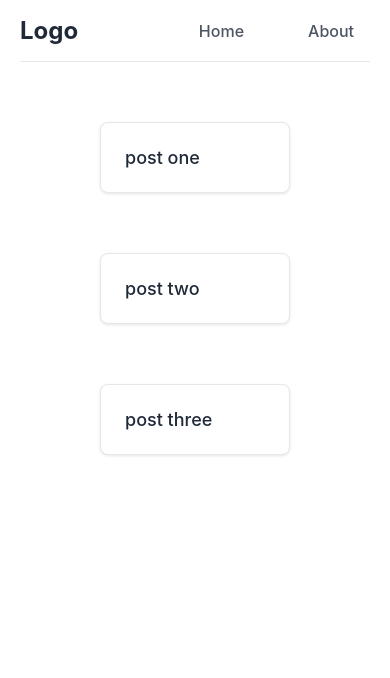
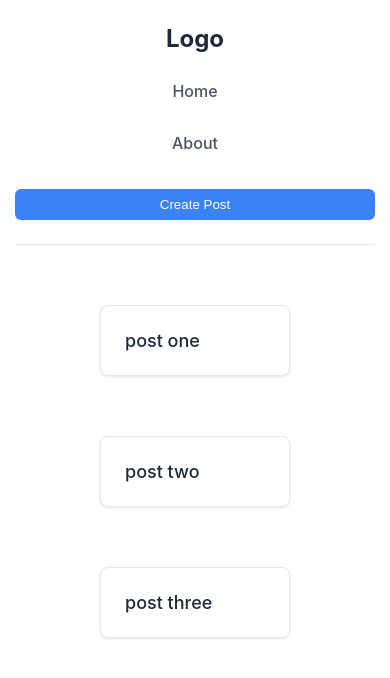
Before and after one commit to zinmyolatt03/react-tuto, a React (Create React App) app: page / in a window 390 px wide. Shown: the top 678 px of the page. Built offline with nearby package versions, Linux system fonts and the light colour scheme.

Commit message:
test branch

```diff
--- a/src/App.js
+++ b/src/App.js
@@ -1,9 +1,16 @@
-import { useState } from 'react';
+import { use, useState } from 'react';
 import './App.css';
 import Navbar from './components/Navbar/navbar';
 import Postlist from './Postlist/postlist';
+import Modal from './Modal/modal';
 
 function App() {
+
+  let [ showModal, setShowModal ] = useState( false);
+
+     const closeModal = () => {
+        setShowModal( false );
+    }
 
   let [ posts, setPosts ] = useState([
                           {
@@ -19,12 +26,25 @@ function App() {
                             title : 'post three',
                           },
                         ]);
+
+
   return (
     // this is react-fragment
     <>
-      <Navbar/>
+    {/*  this is navar setion  */}
+      <Navbar setShowModal={setShowModal}/>
       {/*  this is using props */}
       <Postlist posts={posts}/>
+
+      {/* using default children prop in modal section */}
+      { showModal && <Modal setShowModal={setShowModal}>
+          <div className="modal-header">
+            <h2 className="modal-title"> zoom class is avaiable <a> here </a> </h2>
+            <button className="modal-close" onClick={closeModal}>
+              ×
+            </button>
+          </div>
+        </Modal>}
     </>
   );
 }
--- a/src/components/Navbar/navbar.css
+++ b/src/components/Navbar/navbar.css
@@ -1,8 +1,9 @@
 /* Container */
-.navbar-container {
+.container {
   width: 100%;
+  max-width: 1200px;
   margin: 0 auto;
-  padding: 0 20px;
+  padding: 40px 20px;
 }
 
 /* Navbar */
@@ -10,7 +11,7 @@
   display: flex;
   justify-content: space-between;
   align-items: center;
-  padding: 1rem 0;
+  padding: 1rem 2rem;
   background-color: #ffffff;
   border-bottom: 1px solid #e5e7eb;
 }
@@ -27,7 +28,7 @@
 /* Navigation Links */
 .nav-links {
   display: flex;
-  list-style: none;
+  list_style: none;
   margin: 0;
   padding: 0;
   gap: 2rem;
@@ -55,3 +56,91 @@
   outline: 2px solid #3b82f6;
   outline-offset: 2px;
 }
+
+/* Responsive Design */
+@media (max-width: 768px) {
+  .navbar {
+    flex-direction: column;
+    gap: 1rem;
+    padding: 1.5rem 0;
+  }
+
+  .nav-links {
+    gap: 1rem;
+  }
+
+  .container {
+    padding: 0 15px;
+  }
+}
+
+@media (max-width: 480px) {
+  .nav-links {
+    flex-direction: column;
+    text-align: center;
+    gap: 0.5rem;
+  }
+
+  .nav-link {
+    padding: 0.75rem 1rem;
+    display: block;
+    width: 100%;
+  }
+}
+
+/* Create Post Button */
+.create-post-btn {
+  background-color: #3b82f6;
+  color: white;
+  border: none;
+  padding: 0.5rem 1rem;
+  border-radius: 0.375rem;
+  font-weight: 500;
+  cursor: pointer;
+  transition: all 0.2s ease-in-out;
+}
+
+.create-post-btn:hover {
+  background-color: #2563eb;
+}
+
+.create-post-btn:focus {
+  outline: 2px solid #3b82f6;
+  outline-offset: 2px;
+}
+
+/* Responsive adjustments */
+@media (max-width: 768px) {
+  .navbar {
+    flex-direction: column;
+    gap: 1rem;
+    padding: 1.5rem 0;
+  }
+
+  .nav-links {
+    gap: 1rem;
+  }
+
+  .navbar-container {
+    padding: 0 15px;
+  }
+}
+
+@media (max-width: 480px) {
+  .nav-links {
+    flex-direction: column;
+    text-align: center;
+    gap: 0.5rem;
+  }
+
+  .nav-link {
+    padding: 0.75rem 1rem;
+    display: block;
+    width: 100%;
+  }
+
+  .create-post-btn {
+    width: 100%;
+    margin-top: 0.5rem;
+  }
+}
--- a/src/components/Navbar/navbar.js
+++ b/src/components/Navbar/navbar.js
@@ -1,7 +1,11 @@
 import React from 'react'
 import "./navbar.css"
 
-export default function Navbar() {
+export default function Navbar( { setShowModal }) {
+
+  const showModal = () => {
+    setShowModal( true )
+  }
   return (
     <div className="navbar-container">
       <nav className="navbar">
@@ -18,6 +22,9 @@ export default function Navbar() {
             </a>
           </li>
         </ul>
+        <button className="create-post-btn" onClick={showModal}>
+          Create Post
+        </button>
       </nav>
     </div>
   )
--- a/src/index.css
+++ b/src/index.css
@@ -5,6 +5,14 @@ body {
     sans-serif;
   -webkit-font-smoothing: antialiased;
   -moz-osx-font-smoothing: grayscale;
+}
+
+li{
+  list-style-type: none;
+}
+
+a{
+  cursor: pointer;
 }
 
 *{
```
